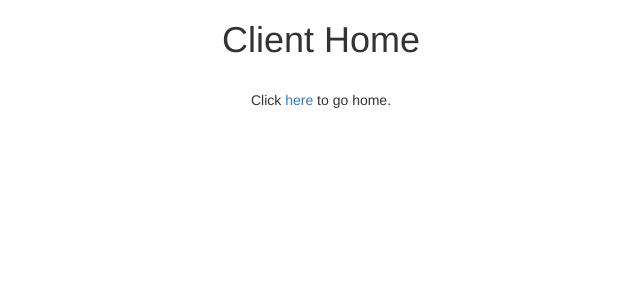
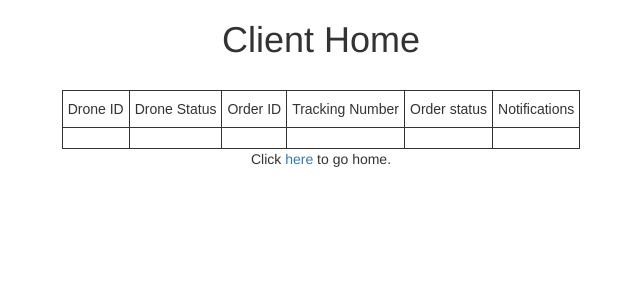
Before and after one commit to PaulLaliberte/Project_CSCI3308, a Flask app: template web/templates/clientHome.html in a window 1280 px wide. Shown: the top 300 px of the page, without its empty margins (319-959 px from the left). Run offline with Flask 2, Linux system fonts and the light colour scheme; the template is opened without the code that fills it, so the values that code supplies are empty; some libraries are stand-ins or nearby versions.

Commit message:
Add a table for drone and order information to clientHome.html

```diff
--- a/web/templates/clientHome.html
+++ b/web/templates/clientHome.html
@@ -3,10 +3,34 @@
         <title>Client Homepage</title>
         <meta name="viewpoint" content="width=device-width, initial-scale=1.0">
         <link href="static/bootstrap.min.css" rel="stylesheet" media="screen">
+        <style type="text/css">
+			.tg  {border-collapse:collapse;border-spacing:0;margin-left:auto;margin-right:auto;}
+			.tg td{font-family:Arial, sans-serif;font-size:14px;padding:10px 5px;border-style:solid;border-width:1px;overflow:hidden;word-break:normal;}
+			.tg th{font-family:Arial, sans-serif;font-size:14px;font-weight:normal;padding:10px 5px;border-style:solid;border-width:1px;overflow:hidden;word-break:normal;}
+			.tg .tg-yw4l{vertical-align:top}
+		</style>
     </head>
     <body>
         <div class="container" style="margin-left:auto;margin-right:auto;text-align:center;">
             <h1>Client Home</h2><br>
+            <table class="tg">
+			<tr>
+			<th class="tg-yw4l">Drone ID</th>
+			<th class="tg-yw4l">Drone Status</th>
+			<th class="tg-yw4l">Order ID</th>
+			<th class="tg-yw4l">Tracking Number</th>
+			<th class="tg-yw4l">Order status</th>
+			<th class="tg-yw4l">Notifications</th>
+			</tr>
+			<tr>
+			<td class="tg-yw4l"></td>
+			<td class="tg-yw4l"></td>
+			<td class="tg-yw4l"></td>
+			<td class="tg-yw4l"></td>
+			<td class="tg-yw4l"></td>
+			<td class="tg-yw4l"></td>
+			</tr>
+			</table>
             <p>Click <a href="/">here</a> to go home.</p>
         </div>
     </body>
```
